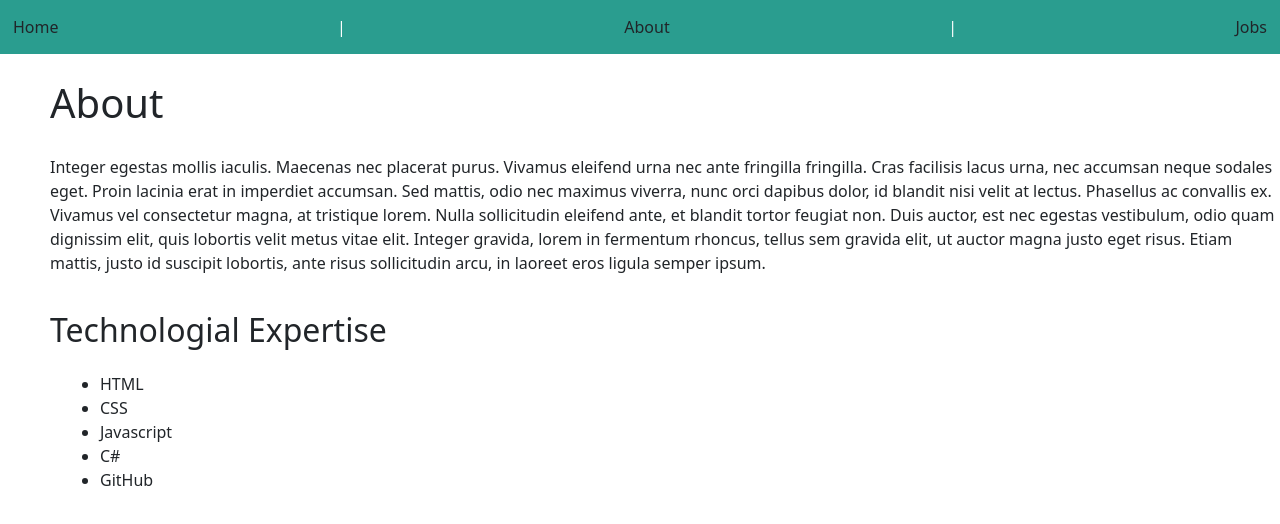
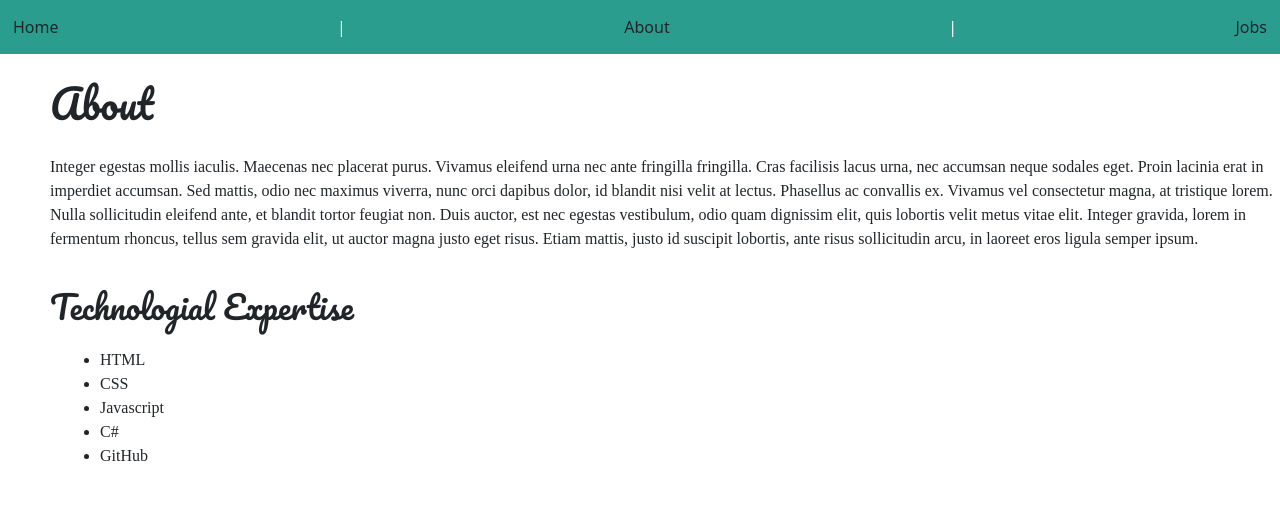
Before and after one commit to 17oogway04/Mid-term-Project-Angular, an Angular app: page /about in a window 1280 px wide. Shown: the top 524 px of the page. Built offline with nearby package versions, Linux system fonts and the light colour scheme.

Commit message:
add css styling to most of if not all components

```diff
--- a/src/app/app.component.html
+++ b/src/app/app.component.html
@@ -4,5 +4,8 @@
   <button routerLink = "/jobs" type="button" class="btn">Jobs</button>
 </nav>
 
+<link rel="preconnect" href="https://fonts.googleapis.com">
+<link rel="preconnect" href="https://fonts.gstatic.com" crossorigin>
+<link href="https://fonts.googleapis.com/css2?family=Libre+Baskerville:wght@400;700&family=Pacifico&display=swap" rel="stylesheet">
 <link href="https://cdn.jsdelivr.net/npm/bootstrap@5.3.2/dist/css/bootstrap.min.css" rel="stylesheet" integrity="sha384-T3c6CoIi6uLrA9TneNEoa7RxnatzjcDSCmG1MXxSR1GAsXEV/Dwwykc2MPK8M2HN" crossorigin="anonymous">
 <router-outlet></router-outlet>
--- a/src/app/components/about/about.component.css
+++ b/src/app/components/about/about.component.css
@@ -3,19 +3,31 @@
     padding-left: 50px;
     padding-bottom: 20px;
     padding-top: 25px;
+    font-family: 'Libre Baskerville', serif;
+    font-family: 'Pacifico', cursive;
 }
 p{
     text-align: left;
     padding-left: 50px;
     padding-bottom: 20px;
+    font-family: 'Libre Baskerville', serif;
+    font-family: 'Pacifico', cursive;
+    font-family: 'Playpen Sans', cursive;
+
 }
 h2{
     text-align: left;
     padding-left: 50px;
+    font-family: 'Libre Baskerville', serif;
+    font-family: 'Pacifico', cursive;
 }
 
 ul{
     text-align: left;
     padding-left: 100px;
     padding-top: 15px;
+    font-family: 'Libre Baskerville', serif;
+    font-family: 'Pacifico', cursive;
+    font-family: 'Playpen Sans', cursive;
+
 }
--- a/src/app/components/home/home.component.css
+++ b/src/app/components/home/home.component.css
@@ -1,7 +1,8 @@
 h1{
     text-align: center;
     padding-top: 10px;
-
+    font-family: 'Libre Baskerville', serif;
+    font-family: 'Pacifico', cursive;
 }
 
 .center{
@@ -15,4 +16,7 @@
 h2{
     text-align: center;
     padding-top: 20px;
+    font-family: 'Libre Baskerville', serif;
+    font-family: 'Pacifico', cursive;
+    font-family: 'Playpen Sans', cursive;
 }
--- a/src/app/components/job-details/job-details.component.css
+++ b/src/app/components/job-details/job-details.component.css
@@ -1,15 +1,21 @@
 .title{
+    font-family: 'Libre Baskerville', serif;
+    font-family: 'Pacifico', cursive;
     text-align: center;
     padding-top: 200px;
 }
 
 .jobD{
     text-align: left;
-    padding: 10px;
-    padding-left: 450px;
-    padding-right: 450px;
+    padding: 75px;
+    font-family: 'Libre Baskerville', serif;
+    font-family: 'Pacifico', cursive;
+    font-family: 'Playpen Sans', cursive;
 }
 
 .back{
     text-align: center;
+    font-family: 'Libre Baskerville', serif;
+    font-family: 'Pacifico', cursive;
+    font-family: 'Playpen Sans', cursive;
 }
--- a/src/app/components/jobs/jobs.component.css
+++ b/src/app/components/jobs/jobs.component.css
@@ -1,10 +1,15 @@
 h1{
-    text-align: left;
+    text-align: center;
     padding-top: 175px;
-    padding-left: 200px;
+    font-family: 'Libre Baskerville', serif;
+    font-family: 'Pacifico', cursive;
+
 }
 ul{
-    text-align: left;
-    padding-left: 130px;
+    text-align: center;
     margin: 5px;
+    padding-right: 30px;
+    font-family: 'Libre Baskerville', serif;
+    font-family: 'Pacifico', cursive;
+    font-family: 'Playpen Sans', cursive;
 }
```
